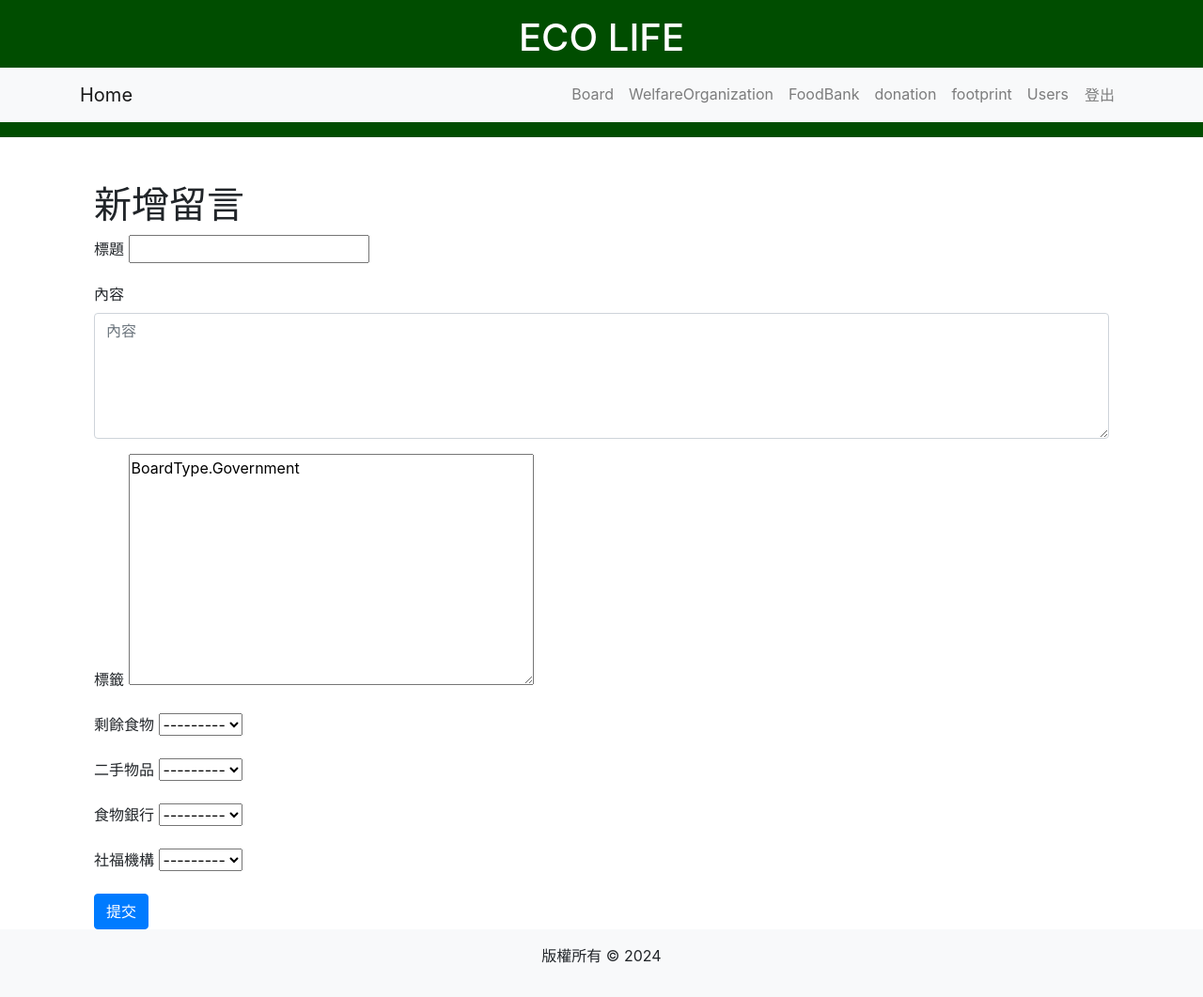
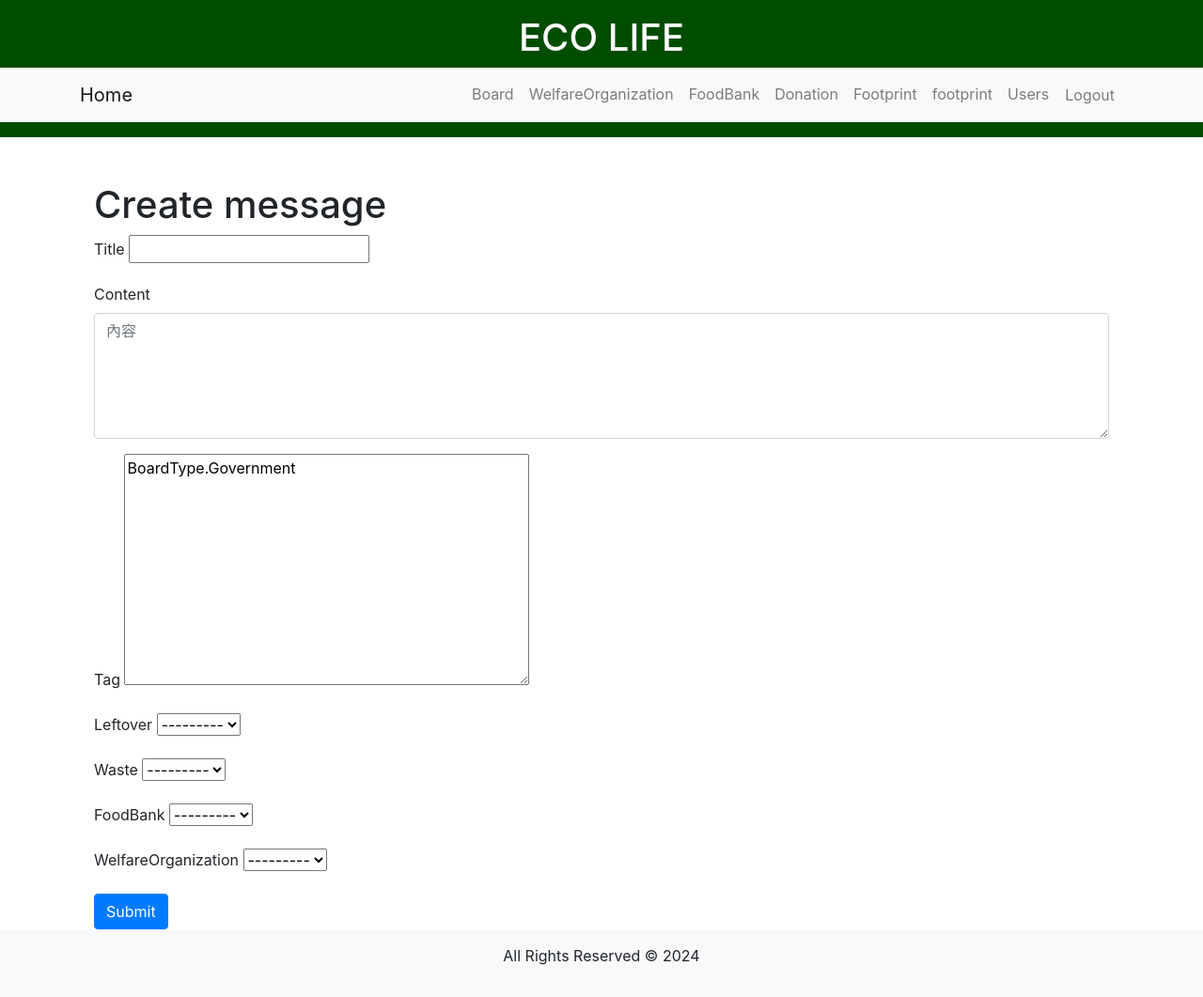
Before and after one commit to TaiwanCodingShrimp/ECO, a Django app: page /home/board/createboard/ in a window 1280 px wide. Shown: the whole page at 94% size. Run offline with Django 5.2, Linux system fonts and the light colour scheme; the visitor is signed in with stand-in values (Sample User, id 1); data that the repository does not hold is empty; some libraries are stand-ins or nearby versions.

Commit message:
change language (#44)

```diff
--- a/src/Frontend/templates/base.html
+++ b/src/Frontend/templates/base.html
@@ -41,7 +41,10 @@
                                 <a class="nav-link" href="{% url 'foodbank' %}">FoodBank</a>
                             </li>
                             <li class="nav-item">
-                                <a class="nav-link" href="{% url 'donation' %}">donation</a>
+                                <a class="nav-link" href="{% url 'donation' %}">Donation</a>
+                            </li>
+                            <li class="nav-item">
+                                <a class="nav-link" href="{% url 'footprint' %}">Footprint</a>
                             </li>
                             <li class="nav-item">
                                 <a class="nav-link" href="{% url 'footprint' %}">footprint</a>
@@ -52,15 +55,15 @@
                             <li class="nav-item">
                                 <form method="post" action="{% url 'logout' %}" style="display:inline;">
                                     {% csrf_token %}
-                                    <button type="submit" class="btn btn-link nav-link" style="cursor:pointer;">登出</button>
+                                    <button type="submit" class="btn btn-link nav-link" style="cursor:pointer;">Logout</button>
                                 </form>
                             </li>
                         {% else %}
                             <li class="nav-item">
-                                <a class="nav-link" href="{% url 'login' %}">登入</a>
+                                <a class="nav-link" href="{% url 'login' %}">Login</a>
                             </li>
                             <li class="nav-item">
-                                <a class="nav-link" href="{% url 'signup' %}">註冊</a>
+                                <a class="nav-link" href="{% url 'signup' %}">Register</a>
                             </li>
                         {% endif %}
                     </ul>
@@ -72,7 +75,7 @@
         {% block content %}{% endblock %}
     </main>
     <footer class="bg-light text-center py-3">
-        <p>版權所有 &copy; 2024</p>
+        <p>All Rights Reserved &copy; 2024</p>
     </footer>
     <script src="https://code.jquery.com/jquery-3.5.1.slim.min.js"></script>
     <script src="https://cdn.jsdelivr.net/npm/@popperjs/core@2.5.4/dist/umd/popper.min.js"></script>
--- a/src/Frontend/templates/boarddetail.html
+++ b/src/Frontend/templates/boarddetail.html
@@ -4,8 +4,8 @@
 <div class="container mt-5">
     <h1>{{ board.topic }}</h1>
     <p>{{ board.content }}</p>
-    <small class="text-muted">由 {{ board.user_id }} 在 {{ board.date|date:"Y-m-d" }} 發表</small>
+    <small class="text-muted"> by {{ board.user_id }} at {{ board.date|date:"Y-m-d" }} publish</small>
     <hr>
-    <a href="{% url 'board' %}" class="btn btn-secondary">返回留言板</a>
+    <a href="{% url 'board' %}" class="btn btn-secondary">Back to Board</a>
 </div>
 {% endblock %}
--- a/src/Frontend/templates/createboard.html
+++ b/src/Frontend/templates/createboard.html
@@ -2,38 +2,38 @@
 
 {% block content %}
 <div class="container mt-5">
-    <h1>新增留言</h1>
+    <h1>Create message</h1>
     <form method="post">
         {% csrf_token %}
         <div class="form-group">
-            <label for="id_title">標題</label>
+            <label for="id_title">Title</label>
             {{ form.topic }}
         </div>
         <div class="form-group">
-            <label for="id_content">內容</label>
+            <label for="id_content">Content</label>
             {{ form.content }}
         </div>
         <div class="form-group">
-            <label for="id_type">標籤</label>
+            <label for="id_type">Tag</label>
             {{ form.type }}
         </div>
         <div class="form-group">
-            <label for="id_leftover_item">剩餘食物</label>
+            <label for="id_leftover_item">Leftover</label>
             {{ form.leftover_item }}
         </div>
         <div class="form-group">
-            <label for="id_waste_item">二手物品</label>
+            <label for="id_waste_item">Waste</label>
             {{ form.waste_item }}
         </div>
         <div class="form-group">
-            <label for="id_fb_id">食物銀行</label>
+            <label for="id_fb_id">FoodBank</label>
             {{ form.fb_id }}
         </div>
         <div class="form-group">
-            <label for="id_wo_id">社福機構</label>
+            <label for="id_wo_id">WelfareOrganization</label>
             {{ form.wo_id }}
         </div>
-        <button type="submit" class="btn btn-primary">提交</button>
+        <button type="submit" class="btn btn-primary">Submit</button>
     </form>
 </div>
 {% endblock %}
--- a/src/Frontend/templates/donation.html
+++ b/src/Frontend/templates/donation.html
@@ -1,6 +1,6 @@
 {% extends "base.html" %}
 
-{% block title %}Objects{% endblock %}
+{% block title %}Donation{% endblock %}
 
 {% block content %}
 <div class="container mt-4">
--- a/src/Frontend/templates/home.html
+++ b/src/Frontend/templates/home.html
@@ -4,9 +4,9 @@
 
 {% block content %}
 <div class="jumbotron">
-    <h1 class="display-4">歡迎來到首頁</h1>
+    <h1 class="display-4">Welcome to ECO-LIFE</h1>
     {% if user.is_authenticated %}
-        <p>你已成功登入</p>
+        <p>You have successfully logged in</p>
     {% endif %}
 </div>
 {% endblock %}
--- a/src/Frontend/templates/index.html
+++ b/src/Frontend/templates/index.html
@@ -1,8 +1,8 @@
 {% extends 'base.html' %}
 
-{% block title %}首頁 - 我的網站{% endblock %}
+{% block title %}Home{% endblock %}
 
 {% block content %}
-<h1>歡迎來到我的網站</h1>
+<h1>Welcome to ECO-LIFE</h1>
 
 {% endblock %}
--- a/src/Frontend/templates/login.html
+++ b/src/Frontend/templates/login.html
@@ -1,12 +1,12 @@
 {% extends 'base.html' %}
 
-{% block title %}登入 - 我的網站{% endblock %}
+{% block title %}Login{% endblock %}
 
 {% block content %}
-<h2>登入</h2>
+<h2>Login</h2>
 <form method="post">
     {% csrf_token %}
     {{ form.as_p }}
-    <button type="submit">登入</button>
+    <button type="submit">Login</button>
 </form>
 {% endblock %}
--- a/src/Frontend/templates/signup.html
+++ b/src/Frontend/templates/signup.html
@@ -1,12 +1,12 @@
 {% extends 'base.html' %}
 
-{% block title %}註冊 - 我的網站{% endblock %}
+{% block title %}Register{% endblock %}
 
 {% block content %}
-<h2>註冊</h2>
+<h2>Register</h2>
 <form method="post">
     {% csrf_token %}
     {{ form.as_p }}
-    <button type="submit">註冊</button>
+    <button type="submit">Register</button>
 </form>
 {% endblock %}
```
Also changed, not shown: src/Frontend/templates/board.html (+5 -3 lines), src/Frontend/templates/foodbank.html (+5 -5 lines), src/Frontend/templates/footprint.html (+4 -3 lines), src/Frontend/templates/users.html (+4 -4 lines), src/Frontend/templates/welfare.html (+5 -5 lines), src/Users/forms.py (line endings or trailing spaces).
